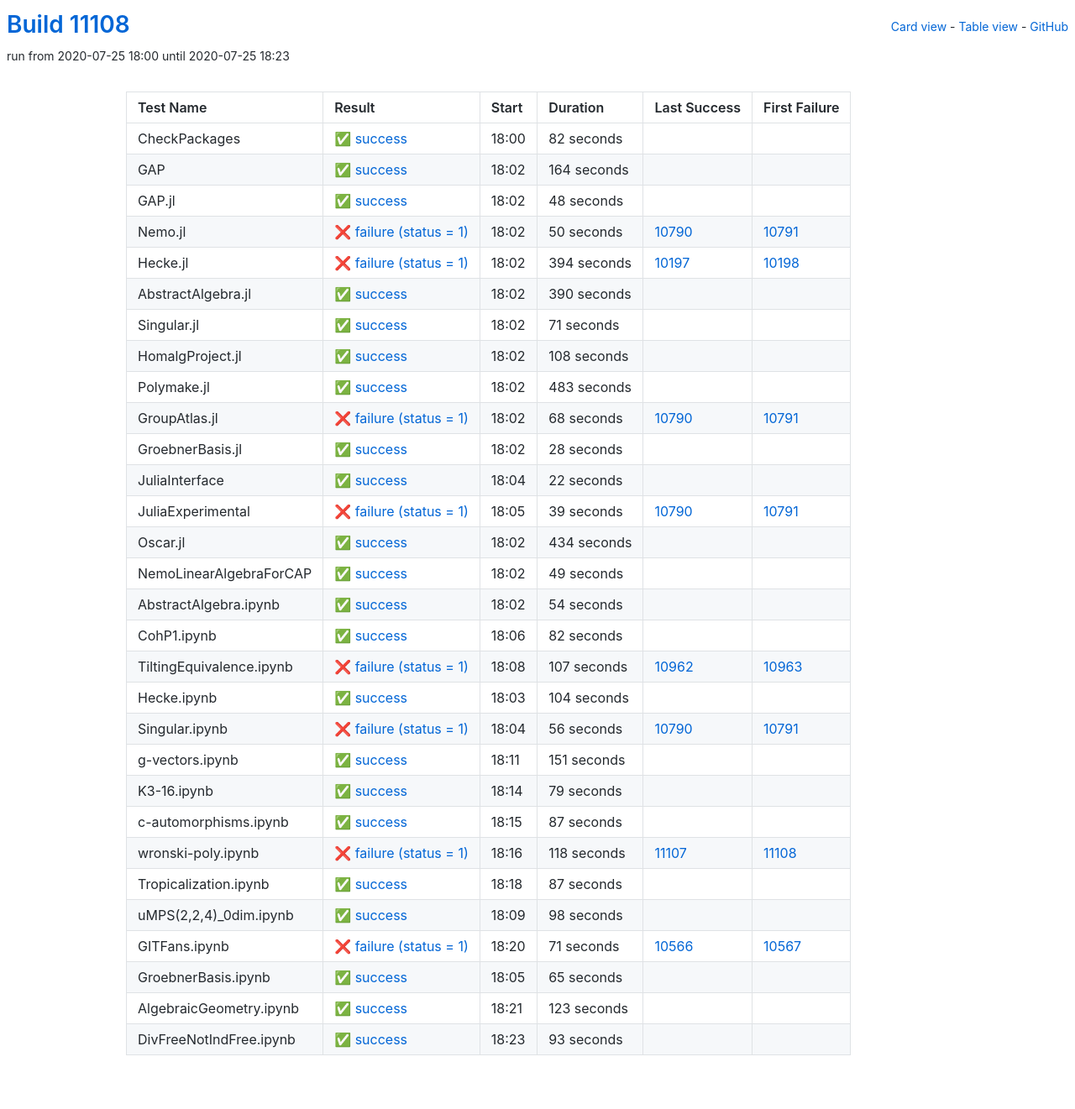
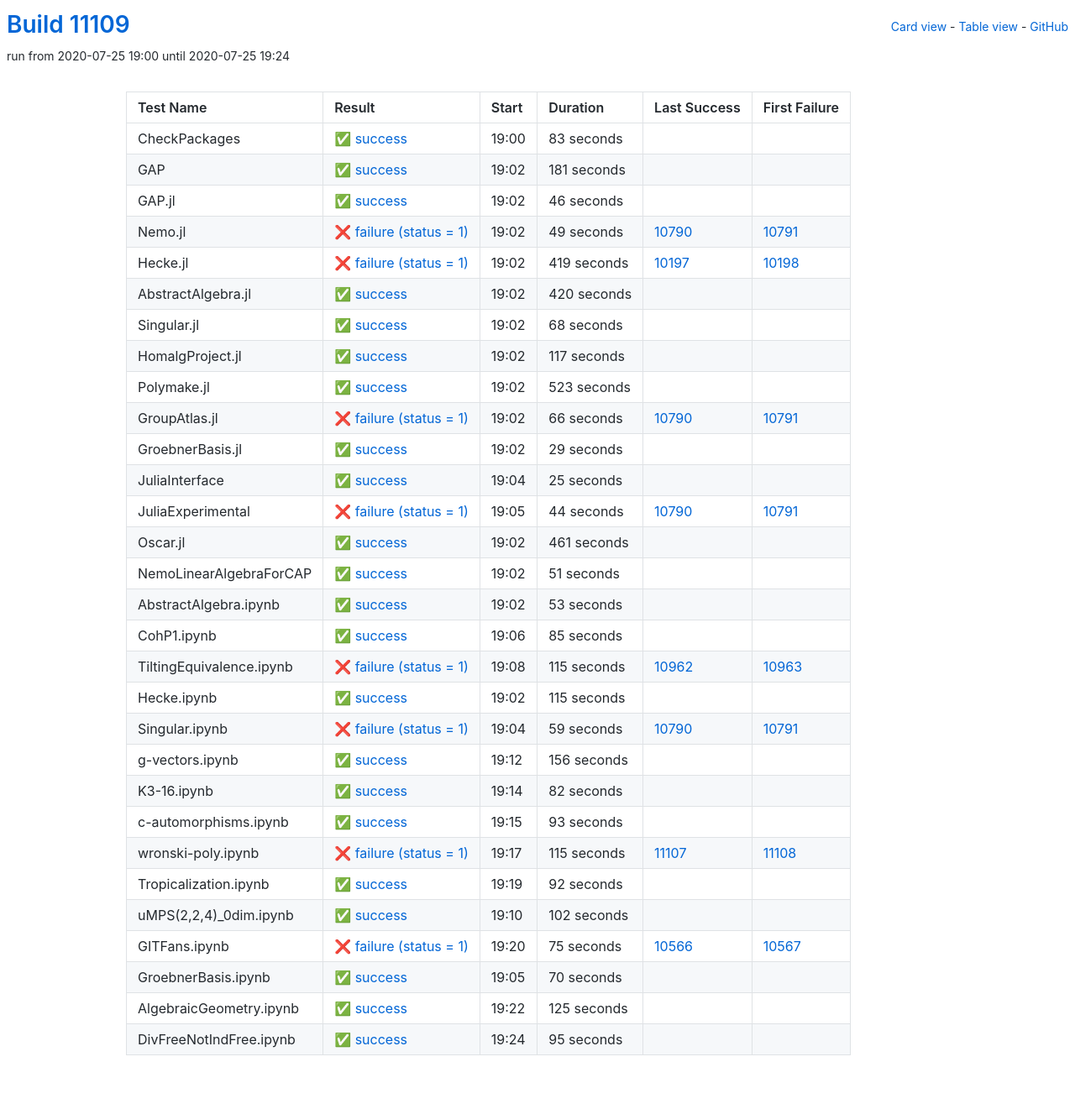
Before and after one commit to oscar-system/oscar-ci-status, a Jekyll site: the page built from table.html, in a window 1280 px wide. Shown: the whole page at 84% size. Built offline with Jekyll 4.4.1, drawn with Linux system fonts in a browser that asks for light colours; some of the changed lines change nothing that is shown.

Commit message:
Build #11109

```diff
--- a/_data/ci.yml
+++ b/_data/ci.yml
@@ -1,6 +1,6 @@
 ---
-build: 11108
-build_url: https://oscarci.mathematik.uni-kl.de/job/oscar/11108/
+build: 11109
+build_url: https://oscarci.mathematik.uni-kl.de/job/oscar/11109/
 job: oscar
 organization: oscar-system
 repo: oscar-ci-status
@@ -8,8 +8,260 @@
 tests:
 - name: CheckPackages
   id: checkpackages
-  log: https://oscarci.mathematik.uni-kl.de/job/oscar/11108/artifact/logs/build-11108/CheckPackages.log
-  start: 2020-07-25 18:00
+  log: https://oscarci.mathematik.uni-kl.de/job/oscar/11109/artifact/logs/build-11109/CheckPackages.log
+  start: 2020-07-25 19:00
+  success: true
+  exitcode: 0
+  status: success
+  duration: 83
+  last_success: false
+  last_success_url:
+  first_failure: false
+  first_failure_url:
+- name: GAP
+  id: gap
+  log: https://oscarci.mathematik.uni-kl.de/job/oscar/11109/artifact/logs/build-11109/GAP.log
+  start: 2020-07-25 19:02
+  success: true
+  exitcode: 0
+  status: success
+  duration: 181
+  last_success: false
+  last_success_url:
+  first_failure: false
+  first_failure_url:
+- name: GAP.jl
+  id: gap-jl
+  log: https://oscarci.mathematik.uni-kl.de/job/oscar/11109/artifact/logs/build-11109/GAP.jl.log
+  start: 2020-07-25 19:02
+  success: true
+  exitcode: 0
+  status: success
+  duration: 46
+  last_success: false
+  last_success_url:
+  first_failure: false
+  first_failure_url:
+- name: Nemo.jl
+  id: nemo-jl
+  log: https://oscarci.mathematik.uni-kl.de/job/oscar/11109/artifact/logs/build-11109/Nemo.jl.log
+  start: 2020-07-25 19:02
+  success: false
+  exitcode: 1
+  status: failure
+  duration: 49
+  last_success: 10790
+  last_success_url: https://oscarci.mathematik.uni-kl.de/job/oscar/10790/
+  first_failure: 10791
+  first_failure_url: https://oscarci.mathematik.uni-kl.de/job/oscar/10791/
+- name: Hecke.jl
+  id: hecke-jl
+  log: https://oscarci.mathematik.uni-kl.de/job/oscar/11109/artifact/logs/build-11109/Hecke.jl.log
+  start: 2020-07-25 19:02
+  success: false
+  exitcode: 1
+  status: failure
+  duration: 419
+  last_success: 10197
+  last_success_url: https://oscarci.mathematik.uni-kl.de/job/oscar/10197/
+  first_failure: 10198
+  first_failure_url: https://oscarci.mathematik.uni-kl.de/job/oscar/10198/
+- name: AbstractAlgebra.jl
+  id: abstractalgebra-jl
+  log: https://oscarci.mathematik.uni-kl.de/job/oscar/11109/artifact/logs/build-11109/AbstractAlgebra.jl.log
+  start: 2020-07-25 19:02
+  success: true
+  exitcode: 0
+  status: success
+  duration: 420
+  last_success: false
+  last_success_url:
+  first_failure: false
+  first_failure_url:
+- name: Singular.jl
+  id: singular-jl
+  log: https://oscarci.mathematik.uni-kl.de/job/oscar/11109/artifact/logs/build-11109/Singular.jl.log
+  start: 2020-07-25 19:02
+  success: true
+  exitcode: 0
+  status: success
+  duration: 68
+  last_success: false
+  last_success_url:
+  first_failure: false
+  first_failure_url:
+- name: HomalgProject.jl
+  id: homalgproject-jl
+  log: https://oscarci.mathematik.uni-kl.de/job/oscar/11109/artifact/logs/build-11109/HomalgProject.jl.log
+  start: 2020-07-25 19:02
+  success: true
+  exitcode: 0
+  status: success
+  duration: 117
+  last_success: false
+  last_success_url:
+  first_failure: false
+  first_failure_url:
+- name: Polymake.jl
+  id: polymake-jl
+  log: https://oscarci.mathematik.uni-kl.de/job/oscar/11109/artifact/logs/build-11109/Polymake.jl.log
+  start: 2020-07-25 19:02
+  success: true
+  exitcode: 0
+  status: success
+  duration: 523
+  last_success: false
+  last_success_url:
+  first_failure: false
+  first_failure_url:
+- name: GroupAtlas.jl
+  id: groupatlas-jl
+  log: https://oscarci.mathematik.uni-kl.de/job/oscar/11109/artifact/logs/build-11109/GroupAtlas.jl.log
+  start: 2020-07-25 19:02
+  success: false
+  exitcode: 1
+  status: failure
+  duration: 66
+  last_success: 10790
+  last_success_url: https://oscarci.mathematik.uni-kl.de/job/oscar/10790/
+  first_failure: 10791
+  first_failure_url: https://oscarci.mathematik.uni-kl.de/job/oscar/10791/
+- name: GroebnerBasis.jl
+  id: groebnerbasis-jl
+  log: https://oscarci.mathematik.uni-kl.de/job/oscar/11109/artifact/logs/build-11109/GroebnerBasis.jl.log
+  start: 2020-07-25 19:02
+  success: true
+  exitcode: 0
+  status: success
+  duration: 29
+  last_success: false
+  last_success_url:
+  first_failure: false
+  first_failure_url:
+- name: JuliaInterface
+  id: juliainterface
+  log: https://oscarci.mathematik.uni-kl.de/job/oscar/11109/artifact/logs/build-11109/JuliaInterface.log
+  start: 2020-07-25 19:04
+  success: true
+  exitcode: 0
+  status: success
+  duration: 25
+  last_success: false
+  last_success_url:
+  first_failure: false
+  first_failure_url:
+- name: JuliaExperimental
+  id: juliaexperimental
+  log: https://oscarci.mathematik.uni-kl.de/job/oscar/11109/artifact/logs/build-11109/JuliaExperimental.log
+  start: 2020-07-25 19:05
+  success: false
+  exitcode: 1
+  status: failure
+  duration: 44
+  last_success: 10790
+  last_success_url: https://oscarci.mathematik.uni-kl.de/job/oscar/10790/
+  first_failure: 10791
+  first_failure_url: https://oscarci.mathematik.uni-kl.de/job/oscar/10791/
+- name: Oscar.jl
+  id: oscar-jl
+  log: https://oscarci.mathematik.uni-kl.de/job/oscar/11109/artifact/logs/build-11109/Oscar.jl.log
+  start: 2020-07-25 19:02
+  success: true
+  exitcode: 0
+  status: success
+  duration: 461
+  last_success: false
+  last_success_url:
+  first_failure: false
+  first_failure_url:
+- name: NemoLinearAlgebraForCAP
+  id: nemolinearalgebraforcap
+  log: https://oscarci.mathematik.uni-kl.de/job/oscar/11109/artifact/logs/build-11109/NemoLinearAlgebraForCAP.log
+  start: 2020-07-25 19:02
+  success: true
+  exitcode: 0
+  status: success
+  duration: 51
+  last_success: false
+  last_success_url:
+  first_failure: false
+  first_failure_url:
+- name: AbstractAlgebra.ipynb
+  id: abstractalgebra-ipynb
+  log: https://oscarci.mathematik.uni-kl.de/job/oscar/11109/artifact/logs/build-11109/AbstractAlgebra.ipynb.log
+  start: 2020-07-25 19:02
+  success: true
+  exitcode: 0
+  status: success
+  duration: 53
+  last_success: false
+  last_success_url:
+  first_failure: false
+  first_failure_url:
+- name: CohP1.ipynb
+  id: cohp1-ipynb
+  log: https://oscarci.mathematik.uni-kl.de/job/oscar/11109/artifact/logs/build-11109/CohP1.ipynb.log
+  start: 2020-07-25 19:06
+  success: true
+  exitcode: 0
+  status: success
+  duration: 85
+  last_success: false
+  last_success_url:
+  first_failure: false
+  first_failure_url:
+- name: TiltingEquivalence.ipynb
+  id: tiltingequivalence-ipynb
+  log: https://oscarci.mathematik.uni-kl.de/job/oscar/11109/artifact/logs/build-11109/TiltingEquivalence.ipynb.log
+  start: 2020-07-25 19:08
+  success: false
+  exitcode: 1
+  status: failure
+  duration: 115
+  last_success: 10962
+  last_success_url: https://oscarci.mathematik.uni-kl.de/job/oscar/10962/
+  first_failure: 10963
+  first_failure_url: https://oscarci.mathematik.uni-kl.de/job/oscar/10963/
+- name: Hecke.ipynb
+  id: hecke-ipynb
+  log: https://oscarci.mathematik.uni-kl.de/job/oscar/11109/artifact/logs/build-11109/Hecke.ipynb.log
+  start: 2020-07-25 19:02
+  success: true
+  exitcode: 0
+  status: success
+  duration: 115
+  last_success: false
+  last_success_url:
+  first_failure: false
+  first_failure_url:
+- name: Singular.ipynb
+  id: singular-ipynb
+  log: https://oscarci.mathematik.uni-kl.de/job/oscar/11109/artifact/logs/build-11109/Singular.ipynb.log
+  start: 2020-07-25 19:04
+  success: false
+  exitcode: 1
+  status: failure
+  duration: 59
+  last_success: 10790
+  last_success_url: https://oscarci.mathematik.uni-kl.de/job/oscar/10790/
+  first_failure: 10791
+  first_failure_url: https://oscarci.mathematik.uni-kl.de/job/oscar/10791/
+- name: g-vectors.ipynb
+  id: g-vectors-ipynb
+  log: https://oscarci.mathematik.uni-kl.de/job/oscar/11109/artifact/logs/build-11109/g-vectors.ipynb.log
+  start: 2020-07-25 19:12
+  success: true
+  exitcode: 0
+  status: success
+  duration: 156
+  last_success: false
+  last_success_url:
+  first_failure: false
+  first_failure_url:
+- name: K3-16.ipynb
+  id: k3-16-ipynb
+  log: https://oscarci.mathematik.uni-kl.de/job/oscar/11109/artifact/logs/build-11109/K3-16.ipynb.log
+  start: 2020-07-25 19:14
   success: true
   exitcode: 0
   status: success
@@ -18,346 +270,10 @@
   last_success_url:
   first_failure: false
   first_failure_url:
-- name: GAP
-  id: gap
-  log: https://oscarci.mathematik.uni-kl.de/job/oscar/11108/artifact/logs/build-11108/GAP.log
-  start: 2020-07-25 18:02
-  success: true
-  exitcode: 0
-  status: success
-  duration: 164
-  last_success: false
-  last_success_url:
-  first_failure: false
-  first_failure_url:
-- name: GAP.jl
-  id: gap-jl
-  log: https://oscarci.mathematik.uni-kl.de/job/oscar/11108/artifact/logs/build-11108/GAP.jl.log
-  start: 2020-07-25 18:02
-  success: true
-  exitcode: 0
-  status: success
-  duration: 48
-  last_success: false
-  last_success_url:
-  first_failure: false
-  first_failure_url:
-- name: Nemo.jl
-  id: nemo-jl
-  log: https://oscarci.mathematik.uni-kl.de/job/oscar/11108/artifact/logs/build-11108/Nemo.jl.log
-  start: 2020-07-25 18:02
-  success: false
-  exitcode: 1
-  status: failure
-  duration: 50
-  last_success: 10790
-  last_success_url: https://oscarci.mathematik.uni-kl.de/job/oscar/10790/
-  first_failure: 10791
-  first_failure_url: https://oscarci.mathematik.uni-kl.de/job/oscar/10791/
-- name: Hecke.jl
-  id: hecke-jl
-  log: https://oscarci.mathematik.uni-kl.de/job/oscar/11108/artifact/logs/build-11108/Hecke.jl.log
-  start: 2020-07-25 18:02
-  success: false
-  exitcode: 1
-  status: failure
-  duration: 394
-  last_success: 10197
-  last_success_url: https://oscarci.mathematik.uni-kl.de/job/oscar/10197/
-  first_failure: 10198
-  first_failure_url: https://oscarci.mathematik.uni-kl.de/job/oscar/10198/
-- name: AbstractAlgebra.jl
-  id: abstractalgebra-jl
-  log: https://oscarci.mathematik.uni-kl.de/job/oscar/11108/artifact/logs/build-11108/AbstractAlgebra.jl.log
-  start: 2020-07-25 18:02
-  success: true
-  exitcode: 0
-  status: success
-  duration: 390
-  last_success: false
-  last_success_url:
-  first_failure: false
-  first_failure_url:
-- name: Singular.jl
-  id: singular-jl
-  log: https://oscarci.mathematik.uni-kl.de/job/oscar/11108/artifact/logs/build-11108/Singular.jl.log
-  start: 2020-07-25 18:02
-  success: true
-  exitcode: 0
-  status: success
-  duration: 71
-  last_success: false
-  last_success_url:
-  first_failure: false
-  first_failure_url:
-- name: HomalgProject.jl
-  id: homalgproject-jl
-  log: https://oscarci.mathematik.uni-kl.de/job/oscar/11108/artifact/logs/build-11108/HomalgProject.jl.log
-  start: 2020-07-25 18:02
-  success: true
-  exitcode: 0
-  status: success
-  duration: 108
-  last_success: false
-  last_success_url:
-  first_failure: false
-  first_failure_url:
-- name: Polymake.jl
-  id: polymake-jl
-  log: https://oscarci.mathematik.uni-kl.de/job/oscar/11108/artifact/logs/build-11108/Polymake.jl.log
-  start: 2020-07-25 18:02
-  success: true
-  exitcode: 0
-  status: success
-  duration: 483
-  last_success: false
-  last_success_url:
-  first_failure: false
-  first_failure_url:
-- name: GroupAtlas.jl
-  id: groupatlas-jl
-  log: https://oscarci.mathematik.uni-kl.de/job/oscar/11108/artifact/logs/build-11108/GroupAtlas.jl.log
-  start: 2020-07-25 18:02
-  success: false
-  exitcode: 1
-  status: failure
-  duration: 68
-  last_success: 10790
-  last_success_url: https://oscarci.mathematik.uni-kl.de/job/oscar/10790/
-  first_failure: 10791
-  first_failure_url: https://oscarci.mathematik.uni-kl.de/job/oscar/10791/
-- name: GroebnerBasis.jl
-  id: groebnerbasis-jl
-  log: https://oscarci.mathematik.uni-kl.de/job/oscar/11108/artifact/logs/build-11108/GroebnerBasis.jl.log
-  start: 2020-07-25 18:02
-  success: true
-  exitcode: 0
-  status: success
-  duration: 28
-  last_success: false
-  last_success_url:
-  first_failure: false
-  first_failure_url:
-- name: JuliaInterface
-  id: juliainterface
-  log: https://oscarci.mathematik.uni-kl.de/job/oscar/11108/artifact/logs/build-11108/JuliaInterface.log
-  start: 2020-07-25 18:04
-  success: true
-  exitcode: 0
-  status: success
-  duration: 22
-  last_success: false
-  last_success_url:
-  first_failure: false
-  first_failure_url:
-- name: JuliaExperimental
-  id: juliaexperimental
-  log: https://oscarci.mathematik.uni-kl.de/job/oscar/11108/artifact/logs/build-11108/JuliaExperimental.log
-  start: 2020-07-25 18:05
-  success: false
-  exitcode: 1
-  status: failure
-  duration: 39
-  last_success: 10790
-  last_success_url: https://oscarci.mathematik.uni-kl.de/job/oscar/10790/
-  first_failure: 10791
-  first_failure_url: https://oscarci.mathematik.uni-kl.de/job/oscar/10791/
-- name: Oscar.jl
-  id: oscar-jl
-  log: https://oscarci.mathematik.uni-kl.de/job/oscar/11108/artifact/logs/build-11108/Oscar.jl.log
-  start: 2020-07-25 18:02
-  success: true
-  exitcode: 0
-  status: success
-  duration: 434
-  last_success: false
-  last_success_url:
-  first_failure: false
-  first_failure_url:
-- name: NemoLinearAlgebraForCAP
-  id: nemolinearalgebraforcap
-  log: https://oscarci.mathematik.uni-kl.de/job/oscar/11108/artifact/logs/build-11108/NemoLinearAlgebraForCAP.log
-  start: 2020-07-25 18:02
-  success: true
-  exitcode: 0
-  status: success
-  duration: 49
-  last_success: false
-  last_success_url:
-  first_failure: false
-  first_failure_url:
-- name: AbstractAlgebra.ipynb
-  id: abstractalgebra-ipynb
-  log: https://oscarci.mathematik.uni-kl.de/job/oscar/11108/artifact/logs/build-11108/AbstractAlgebra.ipynb.log
-  start: 2020-07-25 18:02
-  success: true
-  exitcode: 0
-  status: success
-  duration: 54
-  last_success: false
-  last_success_url:
-  first_failure: false
-  first_failure_url:
-- name: CohP1.ipynb
-  id: cohp1-ipynb
-  log: https://oscarci.mathematik.uni-kl.de/job/oscar/11108/artifact/logs/build-11108/CohP1.ipynb.log
-  start: 2020-07-25 18:06
-  success: true
-  exitcode: 0
-  status: success
-  duration: 82
-  last_success: false
-  last_success_url:
-  first_failure: false
-  first_failure_url:
-- name: TiltingEquivalence.ipynb
-  id: tiltingequivalence-ipynb
-  log: https://oscarci.mathematik.uni-kl.de/job/oscar/11108/artifact/logs/build-11108/TiltingEquivalence.ipynb.log
-  start: 2020-07-25 18:08
-  success: false
-  exitcode: 1
-  status: failure
-  duration: 107
-  last_success: 10962
-  last_success_url: https://oscarci.mathematik.uni-kl.de/job/oscar/10962/
-  first_failure: 10963
-  first_failure_url: https://oscarci.mathematik.uni-kl.de/job/oscar/10963/
-- name: Hecke.ipynb
-  id: hecke-ipynb
-  log: https://oscarci.mathematik.uni-kl.de/job/oscar/11108/artifact/logs/build-11108/Hecke.ipynb.log
-  start: 2020-07-25 18:03
-  success: true
-  exitcode: 0
-  status: success
-  duration: 104
-  last_success: false
-  last_success_url:
-  first_failure: false
-  first_failure_url:
-- name: Singular.ipynb
-  id: singular-ipynb
-  log: https://oscarci.mathematik.uni-kl.de/job/oscar/11108/artifact/logs/build-11108/Singular.ipynb.log
-  start: 2020-07-25 18:04
-  success: false
-  exitcode: 1
-  status: failure
-  duration: 56
-  last_success: 10790
-  last_success_url: https://oscarci.mathematik.uni-kl.de/job/oscar/10790/
-  first_failure: 10791
-  first_failure_url: https://oscarci.mathematik.uni-kl.de/job/oscar/10791/
-- name: g-vectors.ipynb
-  id: g-vectors-ipynb
-  log: https://oscarci.mathematik.uni-kl.de/job/oscar/11108/artifact/logs/build-11108/g-vectors.ipynb.log
-  start: 2020-07-25 18:11
-  success: true
-  exitcode: 0
-  status: success
-  duration: 151
-  last_success: false
-  last_success_url:
-  first_failure: false
-  first_failure_url:
-- name: K3-16.ipynb
-  id: k3-16-ipynb
-  log: https://oscarci.mathematik.uni-kl.de/job/oscar/11108/artifact/logs/build-11108/K3-16.ipynb.log
-  start: 2020-07-25 18:14
-  success: true
-  exitcode: 0
-  status: success
-  duration: 79
-  last_success: false
-  last_success_url:
-  first_failure: false
-  first_failure_url:
 - name: c-automorphisms.ipynb
   id: c-automorphisms-ipynb
-  log: https://oscarci.mathematik.uni-kl.de/job/oscar/11108/artifact/logs/build-11108/c-automorphisms.ipynb.log
-  start: 2020-07-25 18:15
-  success: true
-  exitcode: 0
-  status: success
-  duration: 87
-  last_success: false
-  last_success_url:
-  first_failure: false
-  first_failure_url:
-- name: wronski-poly.ipynb
-  id: wronski-poly-ipynb
-  log: https://oscarci.mathematik.uni-kl.de/job/oscar/11108/artifact/logs/build-11108/wronski-poly.ipynb.log
-  start: 2020-07-25 18:16
-  success: false
-  exitcode: 1
-  status: failure
-  duration: 118
-  last_success: 11107
-  last_success_url: https://oscarci.mathematik.uni-kl.de/job/oscar/11107/
-  first_failure: 11108
-  first_failure_url: https://oscarci.mathematik.uni-kl.de/job/oscar/11108/
-- name: Tropicalization.ipynb
-  id: tropicalization-ipynb
-  log: https://oscarci.mathematik.uni-kl.de/job/oscar/11108/artifact/logs/build-11108/Tropicalization.ipynb.log
-  start: 2020-07-25 18:18
-  success: true
-  exitcode: 0
-  status: success
-  duration: 87
-  last_success: false
-  last_success_url:
-  first_failure: false
-  first_failure_url:
-- name: uMPS(2,2,4)_0dim.ipynb
-  id: umps-2-2-4-0dim-ipynb
-  log: https://oscarci.mathematik.uni-kl.de/job/oscar/11108/artifact/logs/build-11108/uMPS-2-2-4-_0dim.ipynb.log
-  start: 2020-07-25 18:09
-  success: true
-  exitcode: 0
-  status: success
-  duration: 98
-  last_success: false
-  last_success_url:
-  first_failure: false
-  first_failure_url:
-- name: GITFans.ipynb
-  id: gitfans-ipynb
-  log: https://oscarci.mathematik.uni-kl.de/job/oscar/11108/artifact/logs/build-11108/GITFans.ipynb.log
-  start: 2020-07-25 18:20
-  success: false
-  exitcode: 1
-  status: failure
-  duration: 71
-  last_success: 10566
-  last_success_url: https://oscarci.mathematik.uni-kl.de/job/oscar/10566/
-  first_failure: 10567
-  first_failure_url: https://oscarci.mathematik.uni-kl.de/job/oscar/10567/
-- name: GroebnerBasis.ipynb
-  id: groebnerbasis-ipynb
-  log: https://oscarci.mathematik.uni-kl.de/job/oscar/11108/artifact/logs/build-11108/GroebnerBasis.ipynb.log
-  start: 2020-07-25 18:05
-  success: true
-  exitcode: 0
-  status: success
-  duration: 65
-  last_success: false
-  last_success_url:
-  first_failure: false
-  first_failure_url:
-- name: AlgebraicGeometry.ipynb
-  id: algebraicgeometry-ipynb
-  log: https://oscarci.mathematik.uni-kl.de/job/oscar/11108/artifact/logs/build-11108/AlgebraicGeometry.ipynb.log
-  start: 2020-07-25 18:21
-  success: true
-  exitcode: 0
-  status: success
-  duration: 123
-  last_success: false
-  last_success_url:
-  first_failure: false
-  first_failure_url:
-- name: DivFreeNotIndFree.ipynb
-  id: divfreenotindfree-ipynb
-  log: https://oscarci.mathematik.uni-kl.de/job/oscar/11108/artifact/logs/build-11108/DivFreeNotIndFree.ipynb.log
-  start: 2020-07-25 18:23
+  log: https://oscarci.mathematik.uni-kl.de/job/oscar/11109/artifact/logs/build-11109/c-automorphisms.ipynb.log
+  start: 2020-07-25 19:15
   success: true
   exitcode: 0
   status: success
@@ -366,3 +282,87 @@
   last_success_url:
   first_failure: false
   first_failure_url:
+- name: wronski-poly.ipynb
+  id: wronski-poly-ipynb
+  log: https://oscarci.mathematik.uni-kl.de/job/oscar/11109/artifact/logs/build-11109/wronski-poly.ipynb.log
+  start: 2020-07-25 19:17
+  success: false
+  exitcode: 1
+  status: failure
+  duration: 115
+  last_success: 11107
+  last_success_url: https://oscarci.mathematik.uni-kl.de/job/oscar/11107/
+  first_failure: 11108
+  first_failure_url: https://oscarci.mathematik.uni-kl.de/job/oscar/11108/
+- name: Tropicalization.ipynb
+  id: tropicalization-ipynb
+  log: https://oscarci.mathematik.uni-kl.de/job/oscar/11109/artifact/logs/build-11109/Tropicalization.ipynb.log
+  start: 2020-07-25 19:19
+  success: true
+  exitcode: 0
+  status: success
+  duration: 92
+  last_success: false
+  last_success_url:
+  first_failure: false
+  first_failure_url:
+- name: uMPS(2,2,4)_0dim.ipynb
+  id: umps-2-2-4-0dim-ipynb
+  log: https://oscarci.mathematik.uni-kl.de/job/oscar/11109/artifact/logs/build-11109/uMPS-2-2-4-_0dim.ipynb.log
+  start: 2020-07-25 19:10
+  success: true
+  exitcode: 0
+  status: success
+  duration: 102
+  last_success: false
+  last_success_url:
+  first_failure: false
+  first_failure_url:
+- name: GITFans.ipynb
+  id: gitfans-ipynb
+  log: https://oscarci.mathematik.uni-kl.de/job/oscar/11109/artifact/logs/build-11109/GITFans.ipynb.log
+  start: 2020-07-25 19:20
+  success: false
+  exitcode: 1
+  status: failure
+  duration: 75
+  last_success: 10566
+  last_success_url: https://oscarci.mathematik.uni-kl.de/job/oscar/10566/
+  first_failure: 10567
+  first_failure_url: https://oscarci.mathematik.uni-kl.de/job/oscar/10567/
+- name: GroebnerBasis.ipynb
+  id: groebnerbasis-ipynb
+  log: https://oscarci.mathematik.uni-kl.de/job/oscar/11109/artifact/logs/build-11109/GroebnerBasis.ipynb.log
+  start: 2020-07-25 19:05
+  success: true
+  exitcode: 0
+  status: success
+  duration: 70
+  last_success: false
+  last_success_url:
+  first_failure: false
+  first_failure_url:
+- name: AlgebraicGeometry.ipynb
+  id: algebraicgeometry-ipynb
+  log: https://oscarci.mathematik.uni-kl.de/job/oscar/11109/artifact/logs/build-11109/AlgebraicGeometry.ipynb.log
+  start: 2020-07-25 19:22
+  success: true
+  exitcode: 0
+  status: success
+  duration: 125
+  last_success: false
+  last_success_url:
+  first_failure: false
+  first_failure_url:
+- name: DivFreeNotIndFree.ipynb
+  id: divfreenotindfree-ipynb
+  log: https://oscarci.mathematik.uni-kl.de/job/oscar/11109/artifact/logs/build-11109/DivFreeNotIndFree.ipynb.log
+  start: 2020-07-25 19:24
+  success: true
+  exitcode: 0
+  status: success
+  duration: 95
+  last_success: false
+  last_success_url:
+  first_failure: false
+  first_failure_url:
```
Also changed, not shown: README.md.
